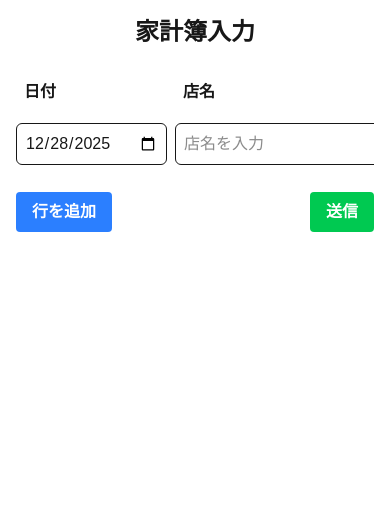
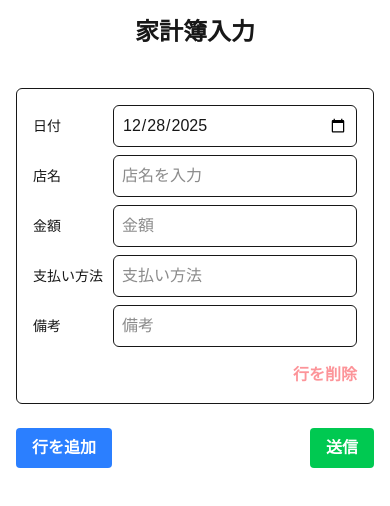
Before and after one commit to na-trium-144/my-accounting-app, a Next.js app: page / in a window 390 px wide. Shown: the top 506 px of the page. Built offline with nearby package versions, Linux system fonts and the light colour scheme.

Commit message:
スマホでの表示をgeminiに修正させた

```diff
--- a/app/accounting-form.tsx
+++ b/app/accounting-form.tsx
@@ -111,76 +111,109 @@ export function AccountingForm({ storeOptions, paymentMethodOptions }: Accountin
       <h1 className="text-2xl font-bold mb-6 text-center">家計簿入力</h1>
       <form onSubmit={handleSubmit} className="space-y-6">
         <div className="overflow-x-auto">
-          <div className="grid grid-cols-[auto_1fr_1fr_1fr_1fr_auto] gap-2 min-w-[700px]">
-            {/* Headers */}
-            <div className="font-semibold p-2">日付</div>
-            <div className="font-semibold p-2">店名</div>
-            <div className="font-semibold p-2">金額</div>
-            <div className="font-semibold p-2">支払い方法</div>
-            <div className="font-semibold p-2">備考</div>
+          <div className="grid grid-cols-1 md:grid-cols-[auto_1fr_1fr_1fr_1fr_auto] gap-4 md:min-w-[700px]">
+            {/* Headers: Visible only on medium screens and up */}
+            <div className="hidden md:block font-semibold p-2">日付</div>
+            <div className="hidden md:block font-semibold p-2">店名</div>
+            <div className="hidden md:block font-semibold p-2">金額</div>
+            <div className="hidden md:block font-semibold p-2">支払い方法</div>
+            <div className="hidden md:block font-semibold p-2">備考</div>
             <div />
 
             {/* Entry Rows */}
             {entries.map((entry) => (
               <div
                 key={entry.id}
-                className="grid grid-cols-subgrid col-span-6 items-center gap-2"
+                className="grid grid-cols-1 md:grid-cols-subgrid md:col-span-6 gap-y-2 gap-x-4 border p-4 rounded-md md:border-none md:p-0"
               >
+                {/* Date */}
+                <div className="grid grid-cols-[80px_1fr] items-center md:contents">
+                  <label htmlFor={`date-${entry.id}`} className="text-sm font-medium md:hidden">日付</label>
                   <input
+                    id={`date-${entry.id}`}
                     type="date"
                     value={entry.date}
                     onChange={(e) => handleInputChange(entry.id, 'date', e.target.value)}
-                  className="p-2 border rounded-md"
+                    className="p-2 border rounded-md w-full"
                     required
                     disabled={isSubmitting}
                   />
+                </div>
+
+                {/* Store */}
+                <div className="grid grid-cols-[80px_1fr] items-center md:contents">
+                  <label htmlFor={`store-${entry.id}`} className="text-sm font-medium md:hidden">店名</label>
                   <input
+                    id={`store-${entry.id}`}
                     type="text"
                     list="store-options"
                     value={entry.store}
                     onChange={(e) => handleInputChange(entry.id, 'store', e.target.value)}
-                  className="p-2 border rounded-md"
+                    className="p-2 border rounded-md w-full"
                     placeholder="店名を入力"
                     required
                     disabled={isSubmitting}
                   />
+                </div>
+
+                {/* Amount */}
+                <div className="grid grid-cols-[80px_1fr] items-center md:contents">
+                  <label htmlFor={`amount-${entry.id}`} className="text-sm font-medium md:hidden">金額</label>
                   <input
+                    id={`amount-${entry.id}`}
                     type="number"
                     value={entry.amount}
                     onChange={(e) => handleInputChange(entry.id, 'amount', e.target.value === '' ? '' : Number(e.target.value))}
-                  className="p-2 border rounded-md"
+                    className="p-2 border rounded-md w-full"
                     placeholder="金額"
                     required
                     disabled={isSubmitting}
                   />
+                </div>
+
+                {/* Payment Method */}
+                <div className="grid grid-cols-[80px_1fr] items-center md:contents">
+                  <label htmlFor={`payment-${entry.id}`} className="text-sm font-medium md:hidden">支払い方法</label>
                   <input
+                    id={`payment-${entry.id}`}
                     type="text"
                     list="payment-method-options"
                     value={entry.paymentMethod}
                     onChange={(e) =>
                       handleInputChange(entry.id, 'paymentMethod', e.target.value)
                     }
-                  className="p-2 border rounded-md"
+                    className="p-2 border rounded-md w-full"
                     placeholder="支払い方法"
                     required
                     disabled={isSubmitting}
                   />
+                </div>
+
+                {/* Notes */}
+                <div className="grid grid-cols-[80px_1fr] items-center md:contents">
+                  <label htmlFor={`notes-${entry.id}`} className="text-sm font-medium md:hidden">備考</label>
                   <input
+                    id={`notes-${entry.id}`}
                     type="text"
                     value={entry.notes}
                     onChange={(e) => handleInputChange(entry.id, 'notes', e.target.value)}
-                  className="p-2 border rounded-md"
+                    className="p-2 border rounded-md w-full"
                     placeholder="備考"
                     disabled={isSubmitting}
                   />
+                </div>
+
+                {/* Remove Button */}
+                <div className="flex justify-end md:contents">
                   <button
                     type="button"
                     onClick={() => removeEntry(entry.id)}
-                  className="text-red-500 hover:text-red-700 font-semibold disabled:opacity-50"
+                    className="text-red-500 hover:text-red-700 font-semibold disabled:opacity-50 mt-2 md:mt-0 md:p-2"
                     disabled={entries.length <= 1 || isSubmitting}
                   >
-                  削除
+                    <span className="md:hidden">行を</span>削除
                   </button>
+                </div>
               </div>
             ))}
           </div>
```
Lines whose indentation alone changed are shown as unchanged.
